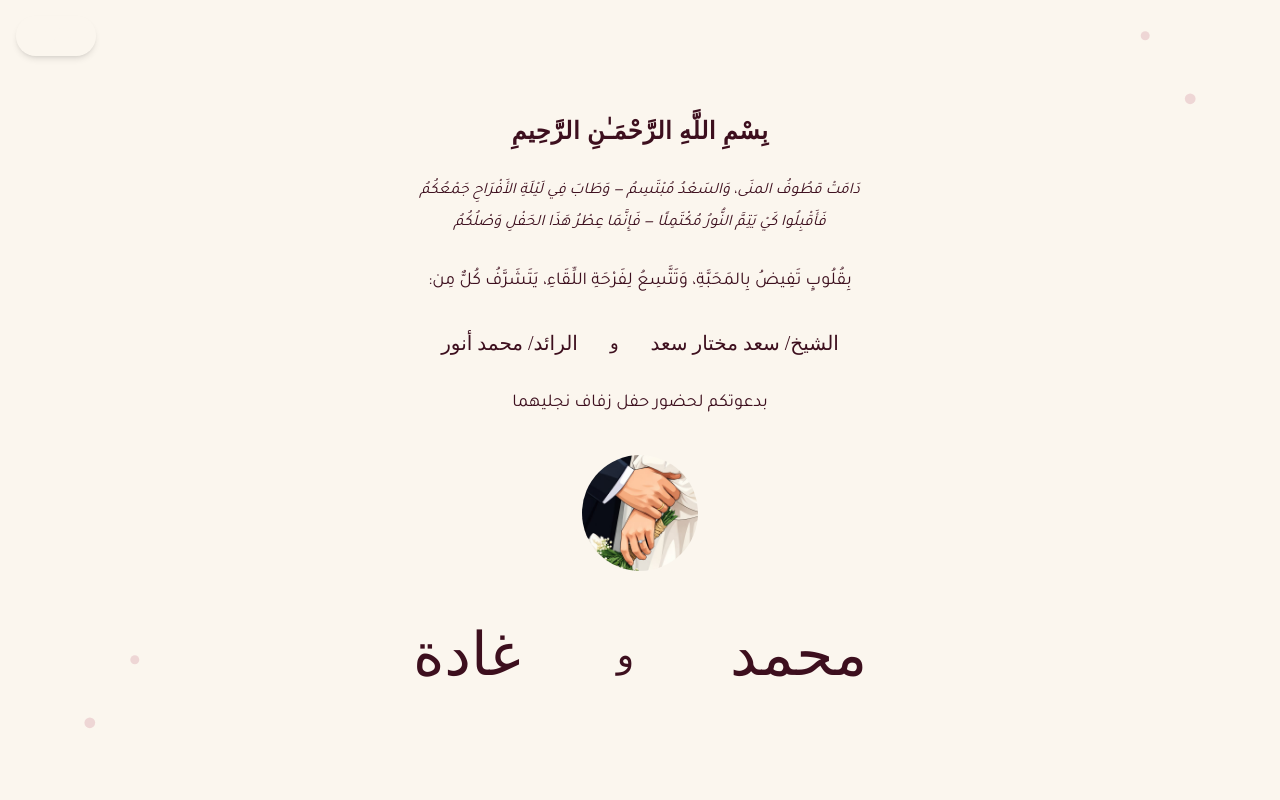
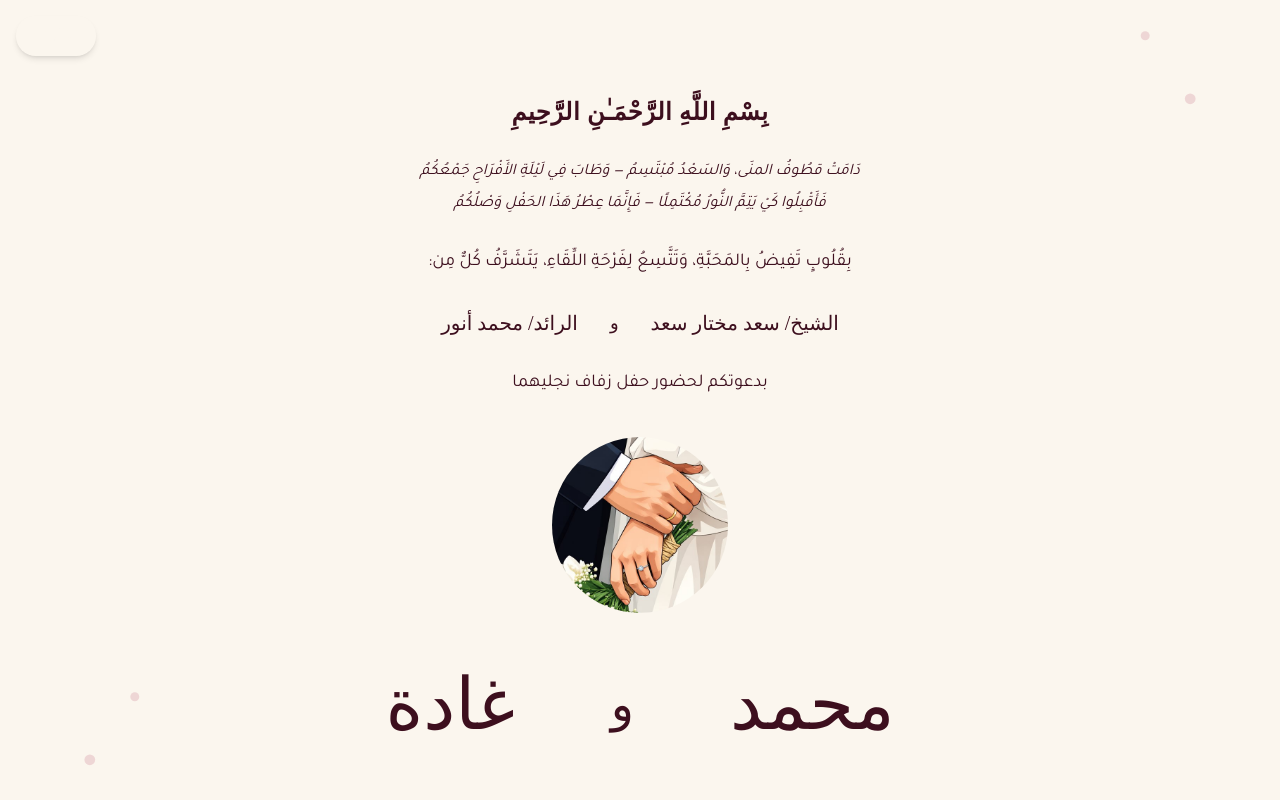
Before and after one commit to mahmoud-codeee/bride, a React (Vite) app: page / in a window 1280 px wide. Shown: the top 800 px of the page. Built offline with nearby package versions, Linux system fonts and the light colour scheme; a web font is replaced by a local one.

Commit message:
Enlarge Hero photo medallion and couple names font size

```diff
--- a/src/components/Hero.tsx
+++ b/src/components/Hero.tsx
@@ -125,7 +125,7 @@ export default function Hero() {
         <motion.div
           custom={0.6}
           variants={fadeUp}
-          className="w-24 h-24 sm:w-32 sm:h-32 rounded-full p-1.5"
+          className="w-36 h-36 sm:w-48 sm:h-48 rounded-full p-2"
           style={{ border: "1px solid var(--color-gold-light)" }}
         >
           <div
@@ -146,19 +146,19 @@ export default function Hero() {
           className="flex items-center justify-center gap-12 sm:gap-24 mt-4"
         >
           <h1
-            className={`${t.meta.fontHeading} text-4xl sm:text-6xl`}
+            className={`${t.meta.fontHeading} text-5xl sm:text-7xl`}
             style={{ color: "var(--color-wine-dark)" }}
           >
             {t.hero.groom}
           </h1>
           <span
-            className={`${t.meta.fontHeading} text-2xl sm:text-4xl`}
+            className={`${t.meta.fontHeading} text-3xl sm:text-5xl`}
             style={{ color: "var(--color-gold)" }}
           >
             {t.hero.ampersand}
           </span>
           <h1
-            className={`${t.meta.fontHeading} text-4xl sm:text-6xl`}
+            className={`${t.meta.fontHeading} text-5xl sm:text-7xl`}
             style={{ color: "var(--color-wine-dark)" }}
           >
             {t.hero.bride}
```
